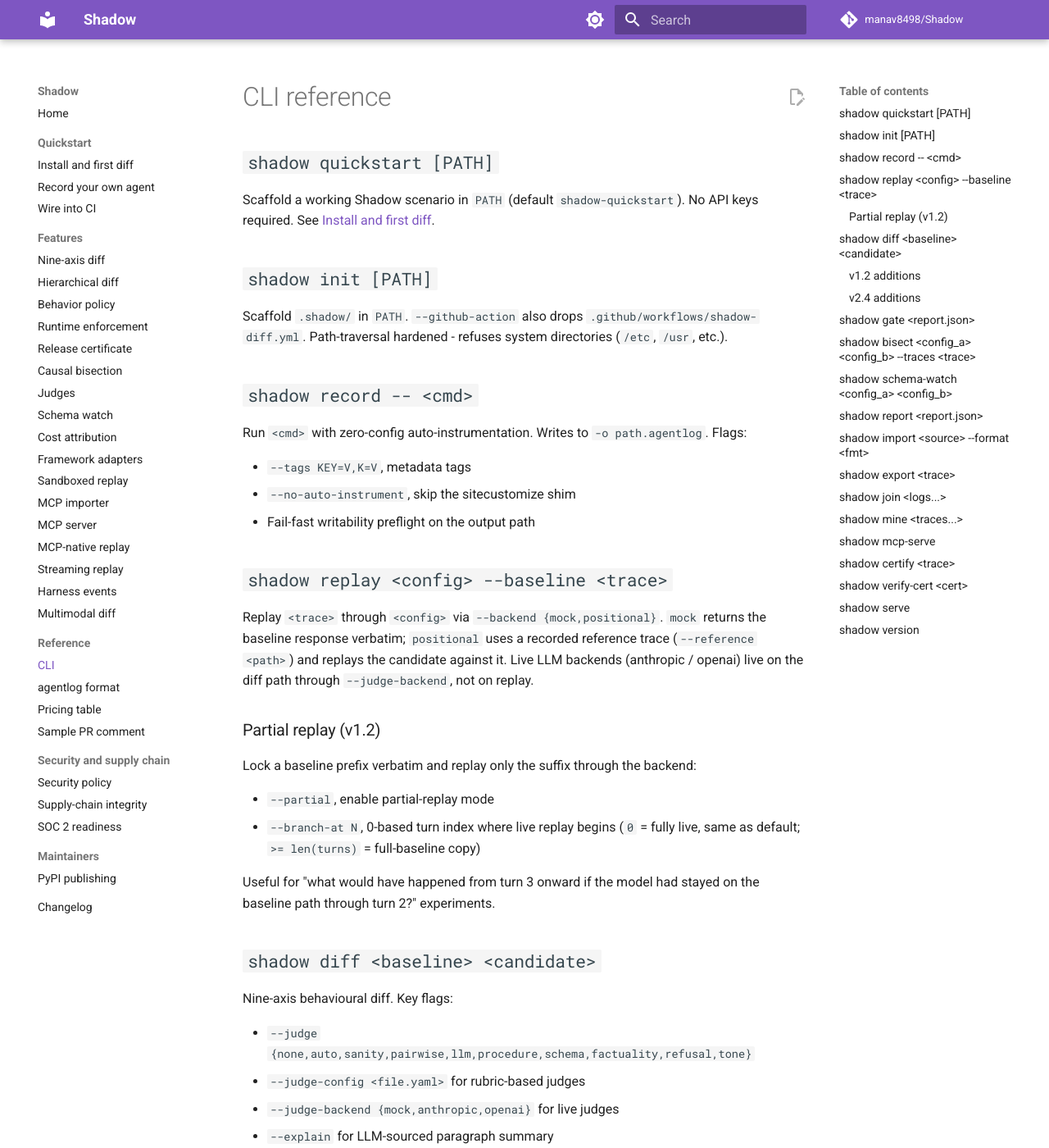
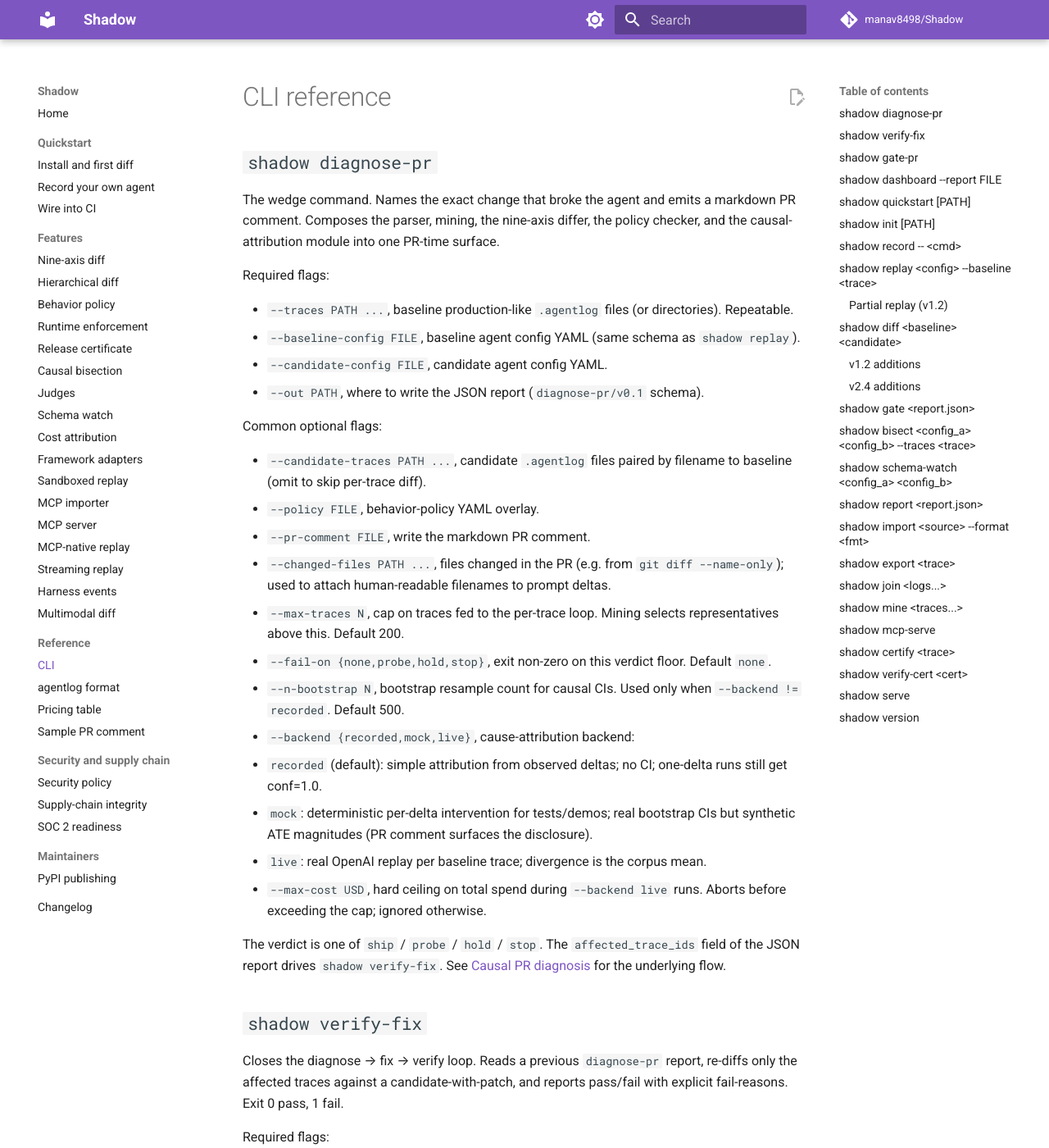
Before and after one commit to manav8498/Shadow, an MkDocs documentation site: the page built from docs/reference/cli.md, in a window 1280 px wide and 1400 px high. Shown: the whole window at 82% size. Built offline with MkDocs 1.6.1 and Material for MkDocs 9.7.7, drawn with Linux system fonts in a browser that asks for light colours; comment, search, counter and statistics services are not loaded; some of the changed text lies outside the part shown.

Commit message:
docs: cli.md covers diagnose-pr/verify-fix/gate-pr/dashboard; README adds shadow serve
Closes the two pre-existing gaps surfaced by the README review

```diff
--- a/docs/reference/cli.md
+++ b/docs/reference/cli.md
@@ -1,4 +1,116 @@
 # CLI reference
+
+## `shadow diagnose-pr`
+
+The wedge command. Names the exact change that broke the agent and
+emits a markdown PR comment. Composes the parser, mining, the
+nine-axis differ, the policy checker, and the causal-attribution
+module into one PR-time surface.
+
+Required flags:
+
+- `--traces PATH ...`, baseline production-like `.agentlog` files
+  (or directories). Repeatable.
+- `--baseline-config FILE`, baseline agent config YAML (same schema
+  as `shadow replay`).
+- `--candidate-config FILE`, candidate agent config YAML.
+- `--out PATH`, where to write the JSON report (`diagnose-pr/v0.1`
+  schema).
+
+Common optional flags:
+
+- `--candidate-traces PATH ...`, candidate `.agentlog` files paired
+  by filename to baseline (omit to skip per-trace diff).
+- `--policy FILE`, behavior-policy YAML overlay.
+- `--pr-comment FILE`, write the markdown PR comment.
+- `--changed-files PATH ...`, files changed in the PR (e.g. from
+  `git diff --name-only`); used to attach human-readable filenames
+  to prompt deltas.
+- `--max-traces N`, cap on traces fed to the per-trace loop. Mining
+  selects representatives above this. Default 200.
+- `--fail-on {none,probe,hold,stop}`, exit non-zero on this verdict
+  floor. Default `none`.
+- `--n-bootstrap N`, bootstrap resample count for causal CIs. Used
+  only when `--backend != recorded`. Default 500.
+- `--backend {recorded,mock,live}`, cause-attribution backend:
+  - `recorded` (default): simple attribution from observed deltas;
+    no CI; one-delta runs still get conf=1.0.
+  - `mock`: deterministic per-delta intervention for tests/demos;
+    real bootstrap CIs but synthetic ATE magnitudes (PR comment
+    surfaces the disclosure).
+  - `live`: real OpenAI replay per baseline trace; divergence is
+    the corpus mean.
+- `--max-cost USD`, hard ceiling on total spend during `--backend
+  live` runs. Aborts before exceeding the cap; ignored otherwise.
+
+The verdict is one of `ship` / `probe` / `hold` / `stop`. The
+`affected_trace_ids` field of the JSON report drives `shadow
+verify-fix`. See [Causal PR diagnosis](../features/causal-pr-diagnosis.md)
+for the underlying flow.
+
+## `shadow verify-fix`
+
+Closes the diagnose → fix → verify loop. Reads a previous
+`diagnose-pr` report, re-diffs only the affected traces against a
+candidate-with-patch, and reports pass/fail with explicit
+fail-reasons. Exit 0 pass, 1 fail.
+
+Required flags:
+
+- `--report FILE`, path to the diagnose-pr `report.json`.
+- `--traces PATH ...`, original baseline `.agentlog` files.
+- `--fixed-traces PATH ...`, candidate-with-patch `.agentlog` files,
+  paired by filename to baseline.
+- `--out PATH`, where to write the verify-fix JSON report.
+
+Optional flags:
+
+- `--policy FILE`, behavior-policy YAML overlay (same schema as
+  diagnose-pr).
+- `--affected-threshold FLOAT`, minimum fraction of affected traces
+  that must be reversed. Default 0.90.
+- `--safe-ceiling FLOAT`, maximum fraction of previously-safe traces
+  that may regress. Default 0.02.
+
+## `shadow gate-pr`
+
+CI-friendly wrapper around `shadow diagnose-pr` with verdict-mapped
+exit codes:
+
+| Verdict | Exit | Meaning |
+|---|---:|---|
+| `ship` | 0 | No behavior regression — merge clear. |
+| `probe` / `hold` | 1 | Regression detected — merge held. |
+| `stop` | 2 | Critical violation — do not merge. |
+| (internal/tooling error) | 3 | Treat as fail-closed in CI. |
+
+Always writes the JSON report (to a tempfile if `--out` omitted) and
+the PR comment markdown so a follow-up CI step can post it. Flags
+mirror `diagnose-pr` (`--traces`, `--candidate-traces`,
+`--baseline-config`, `--candidate-config`, `--policy`,
+`--changed-files`, `--max-traces`, `--backend`, `--n-bootstrap`,
+`--max-cost`, `--pr-comment`, `--out`); see above for full
+descriptions.
+
+## `shadow dashboard --report FILE`
+
+Serve a `diagnose-pr` `report.json` as a browsable HTML page —
+verdict, top causes, and per-trace diagnoses. Single-process,
+single-report, no auth. Meant for local review of CI artefacts or
+sharing with someone who can't run the CLI.
+
+Flags:
+
+- `--report FILE` (required), the report to render.
+- `--port N`, default 8080.
+- `--host HOST`, default `127.0.0.1`. Pass `0.0.0.0` to expose on
+  the network — but **don't expose to the public internet without
+  a reverse proxy doing TLS + auth**.
+- `--open`, launch the URL in the default browser on startup.
+
+Routes: `/` (HTML), `/report.json` (raw JSON), `/healthz` (liveness
+probe). User-controlled fields are HTML-escaped. Requires the
+`serve` extra: `pip install 'shadow-diff[serve]'`.
 
 ## `shadow quickstart [PATH]`
 
```
Also changed, not shown: README.md (+1 -0 lines).
